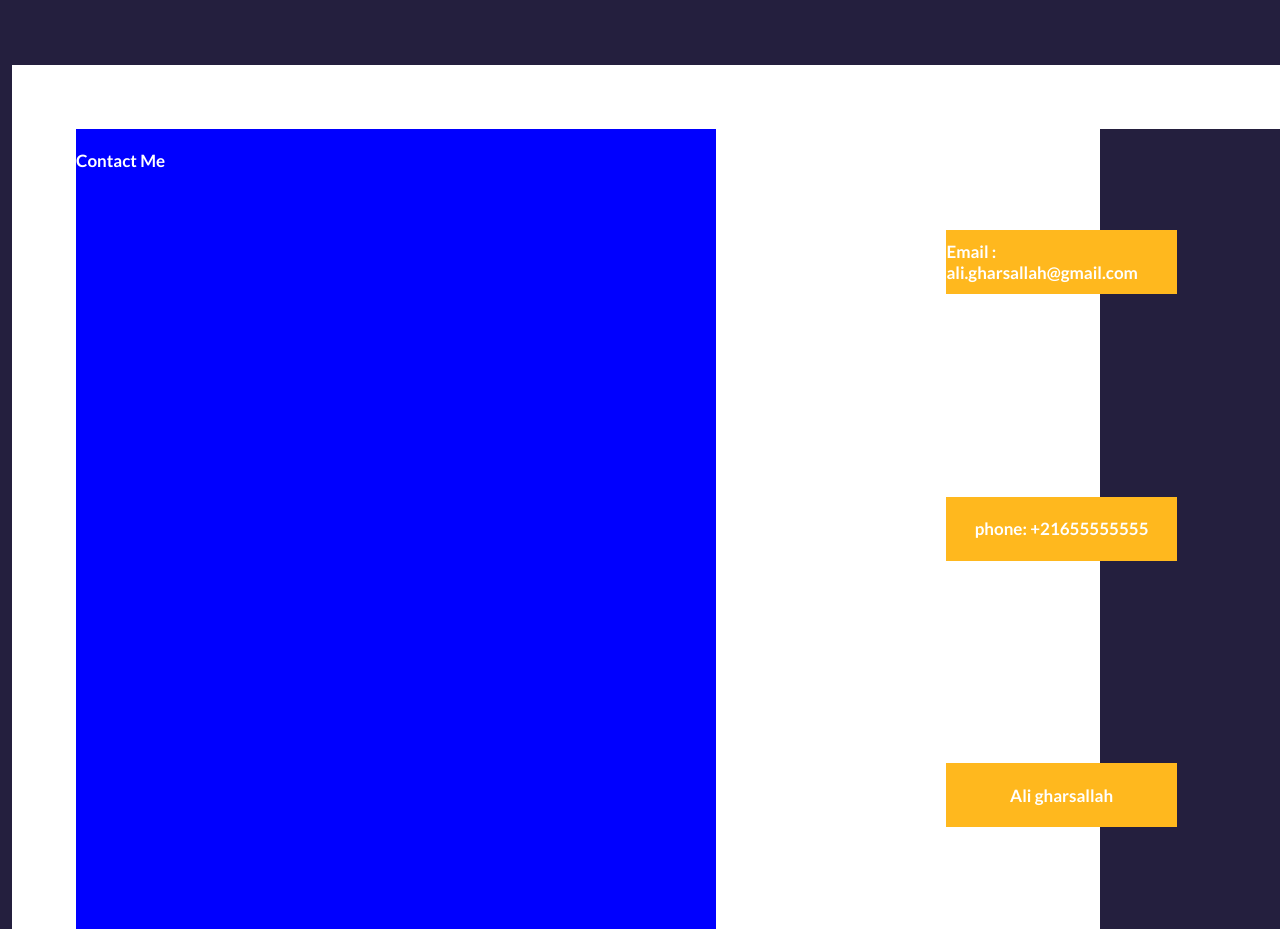
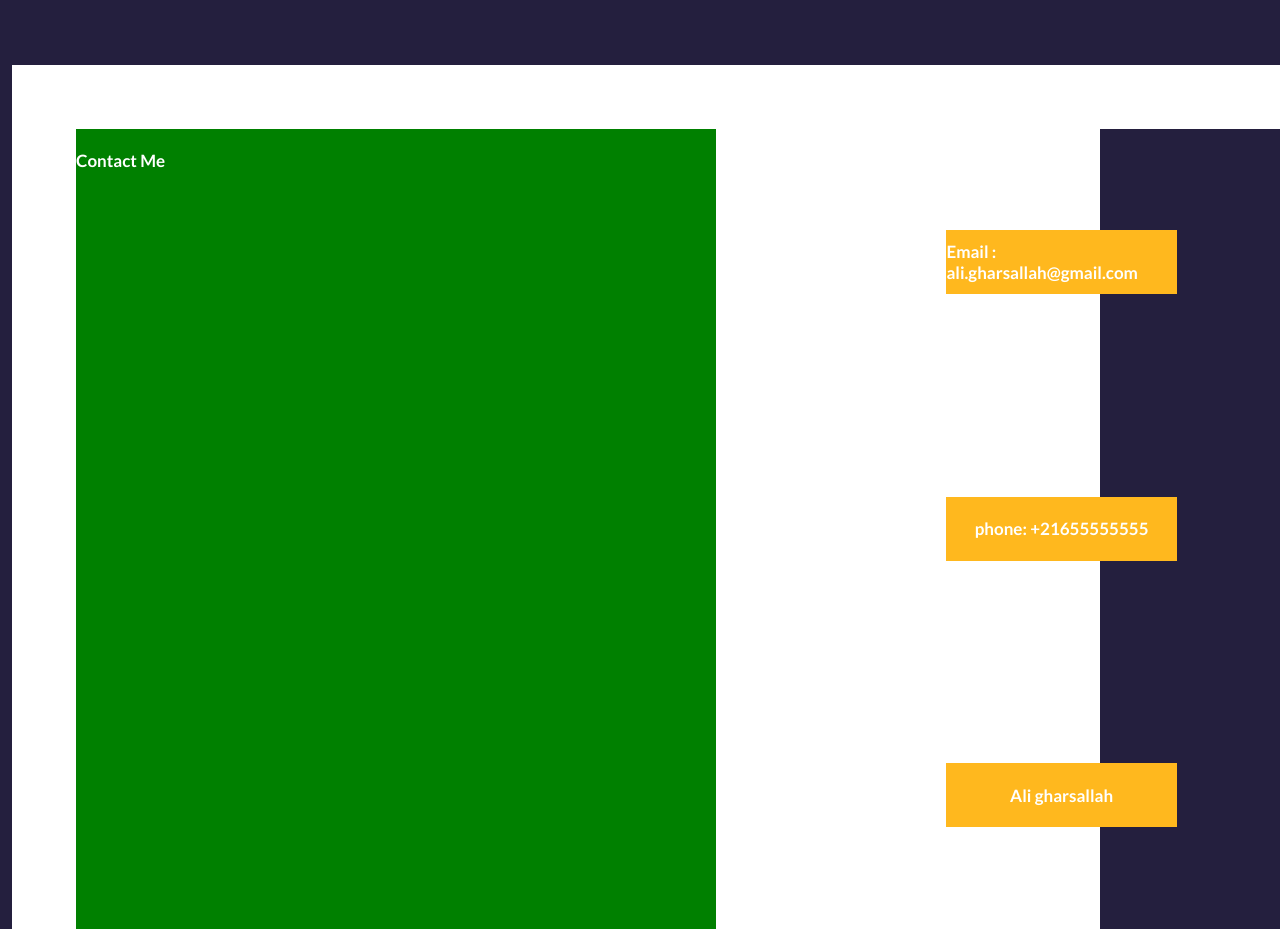
Before and after one commit to AliGharsallah/my-portfolio, a React (Vite) app: page / in a window 1280 px wide. Shown: the part 1460-2389 px from the top of the page. Built offline with nearby package versions, Linux system fonts and the light colour scheme.

Commit message:
last commit

```diff
--- a/src/Components/Contact.css
+++ b/src/Components/Contact.css
@@ -32,7 +32,7 @@
 
 }
 .contactMe{
-    background-color: blue;
+    background-color: green;
     height:100vh;
     width:50%;
 }
```
